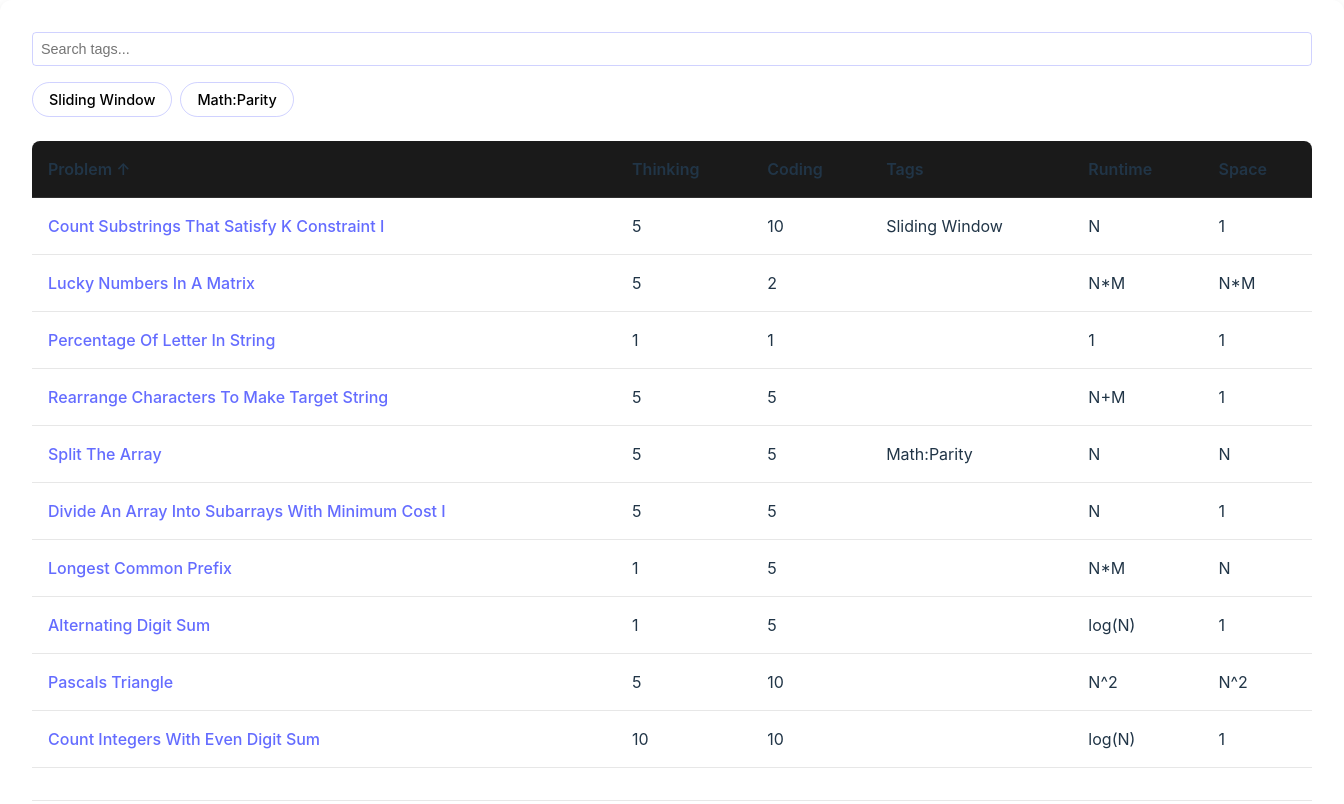
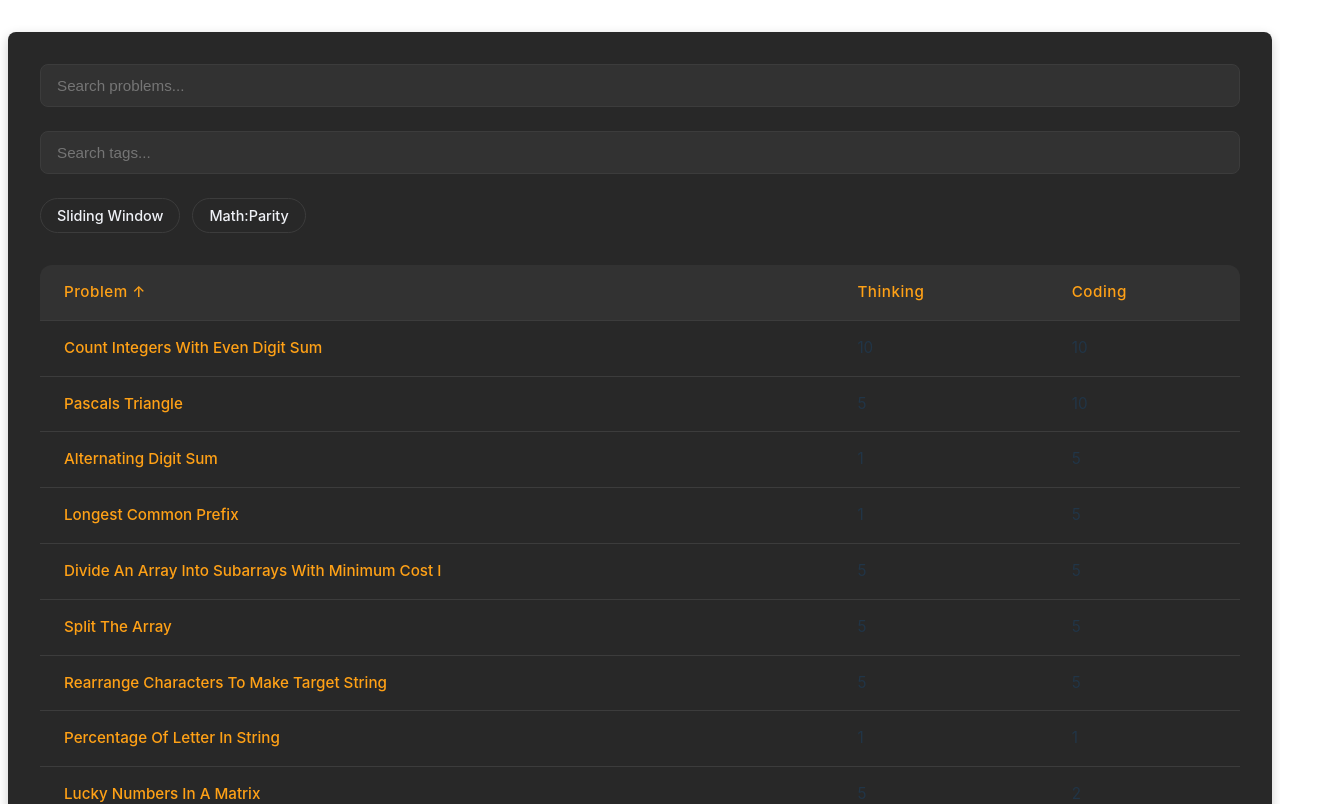
Before and after one commit to charleslien/leetcode, a React (Vite) app: page / in a window 1280 px wide. Shown: the top 804 px of the page, 1344 px wide, since content can reach past the window. Built offline with nearby package versions, Linux system fonts and the light colour scheme.

Commit message:
Change UI

```diff
--- a/index.html
+++ b/index.html
@@ -2,7 +2,7 @@
 <html lang="en">
   <head>
     <meta charset="UTF-8" />
-    <link rel="icon" type="image/svg+xml" href="/vite.svg" />
+    <link rel="icon" type="image/svg+xml" href="https://leetcode.com/favicon.ico" />
     <meta name="viewport" content="width=device-width, initial-scale=1.0" />
     <title>LeetCode Practice Tracker</title>
   </head>
--- a/src/App.css
+++ b/src/App.css
@@ -1,90 +1,123 @@
 .problems {
-  margin: 0;
+  margin: 2rem auto;
   padding: 2rem;
-  width: 100%;
-  background: rgba(255, 255, 255, 0.05);
-  border-radius: 12px;
-  box-shadow: 0 4px 12px rgba(0, 0, 0, 0.1);
+  max-width: 1200px;
+  background: #282828;
+  border-radius: 8px;
+  box-shadow: 0 4px 12px rgba(0, 0, 0, 0.2);
 }
 
 table {
   width: 100%;
   border-collapse: separate;
   border-spacing: 0;
-  margin-top: 1rem;
+  margin-top: 1.5rem;
+  font-size: 0.95rem;
 }
 
 th, td {
-  padding: 1rem;
+  padding: 1rem 1.5rem;
   text-align: left;
-  border-bottom: 1px solid rgba(136, 136, 136, 0.2);
+  border-bottom: 1px solid #3c3c3c;
 }
 
 th {
-  background: #1a1a1a;
+  background: #323232;
   cursor: pointer;
   user-select: none;
-  font-weight: 600;
-  transition: background-color 0.2s;
+  font-weight: 500;
+  transition: all 0.2s ease;
+  color: #ffa116;
+  letter-spacing: 0.5px;
 }
 
 th:hover {
   background: #2a2a2a;
+  transform: translateY(-1px);
 }
 
 th:first-child {
-  border-top-left-radius: 8px;
+  border-top-left-radius: 12px;
 }
 
 th:last-child {
-  border-top-right-radius: 8px;
+  border-top-right-radius: 12px;
 }
 
 tr:hover td {
+  background: rgba(255, 255, 255, 0.05);
+}
+
+td a {
+  color: #ffa116;
+  text-decoration: none;
+  font-weight: 500;
+  transition: color 0.2s;
+}
+
+td a:hover {
+  color: #ffb84d;
+}
+
+.expanded-details {
+  padding: 1.5rem;
   background: rgba(255, 255, 255, 0.03);
+  border-radius: 8px;
+  margin: 0.75rem 1.5rem;
+  box-shadow: inset 0 2px 4px rgba(0, 0, 0, 0.1);
+}
+
+.expanded-details > div {
+  margin: 0.75rem 0;
+  color: #ddd;
 }
 
 .tag-filters {
-  margin-bottom: 1.5rem;
+  margin-bottom: 2rem;
   display: flex;
   flex-wrap: wrap;
-  gap: 0.5rem;
+  gap: 0.75rem;
 }
 
 .tag-filters input {
   width: 100%;
-  padding: 0.5rem;
-  margin-bottom: 0.5rem;
-  border: 1px solid rgba(100, 108, 255, 0.3);
-  border-radius: 4px;
-  background: transparent;
+  padding: 0.75rem 1rem;
+  margin-bottom: 0.75rem;
+  border: 1px solid #3c3c3c;
+  border-radius: 8px;
+  background: #323232;
   color: inherit;
-  font-size: 0.9rem;
+  font-size: 0.95rem;
+  transition: all 0.2s ease;
 }
 
 .tag-filters input:focus {
   outline: none;
-  border-color: #646cff;
+  border-color: #ffa116;
+  box-shadow: 0 0 0 3px rgba(255, 161, 22, 0.1);
 }
 
 .tag-filters button {
   margin: 0;
   padding: 0.5rem 1rem;
-  border: 1px solid rgba(100, 108, 255, 0.3);
+  border: 1px solid #3c3c3c;
   border-radius: 20px;
   background: transparent;
   cursor: pointer;
-  transition: all 0.2s;
+  transition: all 0.2s ease;
   font-size: 0.9rem;
+  color: #eff1f6;
 }
 
 .tag-filters button:hover {
-  border-color: #646cff;
+  border-color: #ffa116;
   transform: translateY(-1px);
+  background: rgba(255, 161, 22, 0.1);
 }
 
 .tag-filters button.selected {
-  background: #646cff;
-  color: white;
-  border-color: #646cff;
+  background: #ffa116;
+  color: #1a1a1a;
+  border-color: #ffa116;
+  box-shadow: 0 2px 4px rgba(255, 161, 22, 0.2);
 }
--- a/src/App.tsx
+++ b/src/App.tsx
@@ -1,4 +1,4 @@
-import { useState, useEffect } from 'react'
+import React, { useState, useEffect } from 'react'
 import Papa from 'papaparse'
 import './App.css'
 
@@ -11,7 +11,7 @@ interface Problem {
   'Space': string;
 }
 
-type SortKey = keyof Problem
+type SortKey = 'Problem ID' | 'Thinking' | 'Coding'
 type SortDirection = 'asc' | 'desc'
 
 function App() {
@@ -21,12 +21,17 @@ function App() {
   const [selectedTags, setSelectedTags] = useState<string[]>([])
   const [allTags, setAllTags] = useState<string[]>([])
   const [tagSearch, setTagSearch] = useState('')
+  const [problemSearch, setProblemSearch] = useState('')
+  const [expandedRow, setExpandedRow] = useState<string | null>(null)
 
   useEffect(() => {
     fetch('/leetcode/problems.csv')
       .then(response => response.text())
       .then(csv => {
-        const results = Papa.parse<Problem>(csv, { header: true })
+        const results = Papa.parse<Problem>(csv, {
+          header: true,
+          skipEmptyLines: true
+        })
         setProblems(results.data)
 
         // Extract unique tags
@@ -61,26 +66,47 @@ function App() {
   }
 
   const filteredAndSortedProblems = problems
-    .filter(problem =>
-      selectedTags.length === 0 ||
+    .filter(problem => {
+      const matchesTags = selectedTags.length === 0 ||
         selectedTags.every(tag =>
           problem.Tags?.split(',').map(t => t.trim()).includes(tag)
-      )
-    )
+        );
+      const matchesProblem = problem['Problem ID'].toLowerCase()
+        .includes(problemSearch.toLowerCase());
+      return matchesTags && matchesProblem;
+    })
     .sort((a, b) => {
-      const aVal = a[sortKey] || ''
-      const bVal = b[sortKey] || ''
       const direction = sortDirection === 'asc' ? 1 : -1
 
-      if (sortKey === 'Problem ID' || sortKey === 'Thinking' || sortKey === 'Coding') {
-        return (Number(aVal || 0) - Number(bVal || 0)) * direction
+      if (sortKey === 'Problem ID') {
+        return (problems.indexOf(b) - problems.indexOf(a)) * direction
       }
-      return String(aVal).localeCompare(String(bVal)) * direction
+
+      const aVal = Number(a[sortKey] || 0)
+      const bVal = Number(b[sortKey] || 0)
+
+      if (sortKey === 'Thinking') {
+        if (aVal === bVal) {
+          return (Number(a['Coding'] || 0) - Number(b['Coding'] || 0)) * direction
+        }
+      } else if (sortKey === 'Coding') {
+        if (aVal === bVal) {
+          return (Number(a['Thinking'] || 0) - Number(b['Thinking'] || 0)) * direction
+        }
+      }
+
+      return (aVal - bVal) * direction
     })
 
   return (
     <div className="problems">
       <div className="tag-filters">
+        <input
+          type="text"
+          placeholder="Search problems..."
+          value={problemSearch}
+          onChange={(e) => setProblemSearch(e.target.value)}
+        />
         <input
           type="text"
           placeholder="Search tags..."
@@ -102,18 +128,31 @@ function App() {
       <table>
         <thead>
           <tr>
-            {Object.keys(problems[0] || {}).map(key => (
+            <th onClick={() => handleSort('Problem ID')}>
+              Problem {sortKey === 'Problem ID' && (sortDirection === 'asc' ? '↑' : '↓')}
+            </th>
+            {['Thinking', 'Coding'].map(key => (
               <th key={key} onClick={() => handleSort(key as SortKey)}>
-                {key === 'Problem ID' ? 'Problem' : key} {sortKey === key && (sortDirection === 'asc' ? '↑' : '↓')}
+                {key} {sortKey === key && (sortDirection === 'asc' ? '↑' : '↓')}
               </th>
             ))}
           </tr>
         </thead>
         <tbody>
           {filteredAndSortedProblems.map(problem => (
-            <tr key={problem['Problem ID']}>
+            <React.Fragment key={problem['Problem ID']}>
+              <tr
+                onClick={() => setExpandedRow(current =>
+                  current === problem['Problem ID'] ? null : problem['Problem ID']
+                )}
+                style={{ cursor: 'pointer' }}
+              >
                 <td>
-                <a href={`https://leetcode.com/problems/${problem['Problem ID']}/`} target="_blank">
+                  <a
+                    href={`https://leetcode.com/problems/${problem['Problem ID']}/`}
+                    target="_blank"
+                    onClick={e => e.stopPropagation()}
+                  >
                     {problem['Problem ID'].split('-').map(word =>
                       word.charAt(0).toUpperCase() + word.slice(1)
                     ).join(' ')}
@@ -121,10 +160,19 @@ function App() {
                 </td>
                 <td>{problem['Thinking']}</td>
                 <td>{problem['Coding']}</td>
-              <td>{problem['Tags']}</td>
-              <td>{problem['Runtime']}</td>
-              <td>{problem['Space']}</td>
               </tr>
+              {expandedRow === problem['Problem ID'] && (
+                <tr>
+                  <td colSpan={6}>
+                    <div className="expanded-details">
+                      {problem['Tags'] && <div>Tags: {problem['Tags']}</div>}
+                      {problem['Runtime'] && <div>Runtime: {problem['Runtime']}</div>}
+                      {problem['Space'] && <div>Space: {problem['Space']}</div>}
+                    </div>
+                  </td>
+                </tr>
+              )}
+            </React.Fragment>
           ))}
         </tbody>
       </table>
--- a/src/index.css
+++ b/src/index.css
@@ -3,9 +3,9 @@
   line-height: 1.5;
   font-weight: 400;
 
-  color-scheme: light dark;
-  color: rgba(255, 255, 255, 0.87);
-  background-color: #242424;
+  color-scheme: dark;
+  color: #eff1f6;
+  background-color: #1a1a1a;
 
   font-synthesis: none;
   text-rendering: optimizeLegibility;
```
Also changed, not shown: 1 other file (tests, documents, lock files or other folders). Lines whose indentation alone changed are shown as unchanged.
